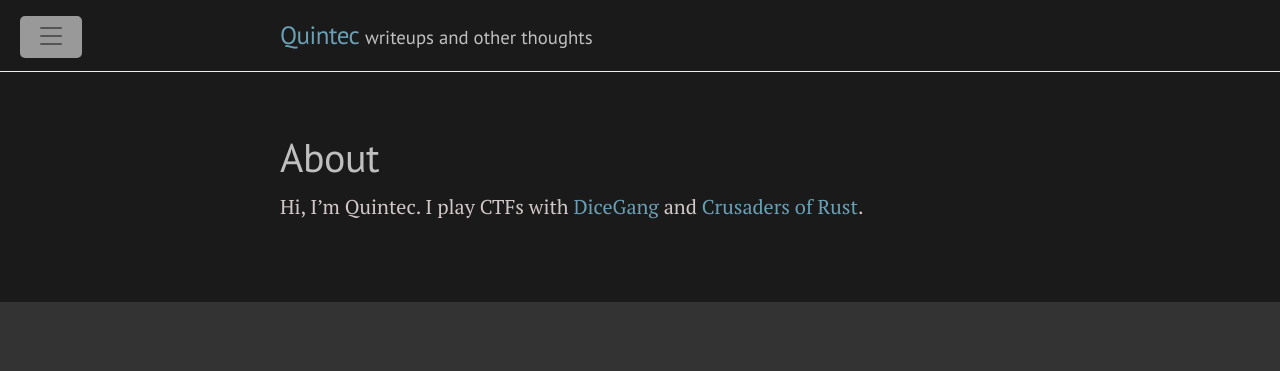
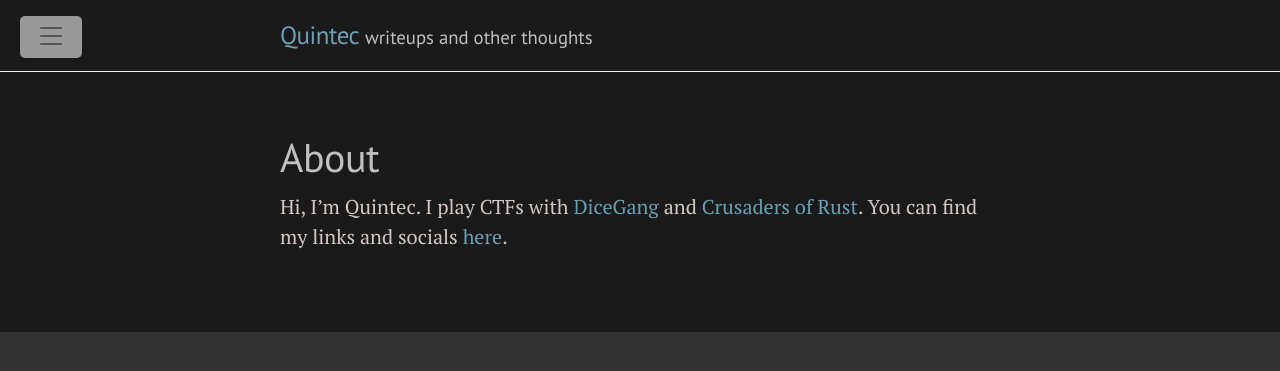
Before and after one commit to Quintec/Quintec.github.io, a Jekyll site: the page built from about.md, in a window 1280 px wide. Shown: the top 371 px of the page. Built offline with Jekyll 4.4.1, drawn with Linux system fonts in a browser that asks for light colours.

Commit message:
about detail

```diff
--- a/about.md
+++ b/about.md
@@ -3,4 +3,4 @@ layout: page
 title: About
 ---
 
-Hi, I'm Quintec. I play CTFs with [DiceGang](https://dicega.ng/) and [Crusaders of Rust](https://cor.team/).
+Hi, I'm Quintec. I play CTFs with [DiceGang](https://dicega.ng/) and [Crusaders of Rust](https://cor.team/). You can find my links and socials [here](https://quintec.github.io/card).
```
Also changed, not shown: README.md.
